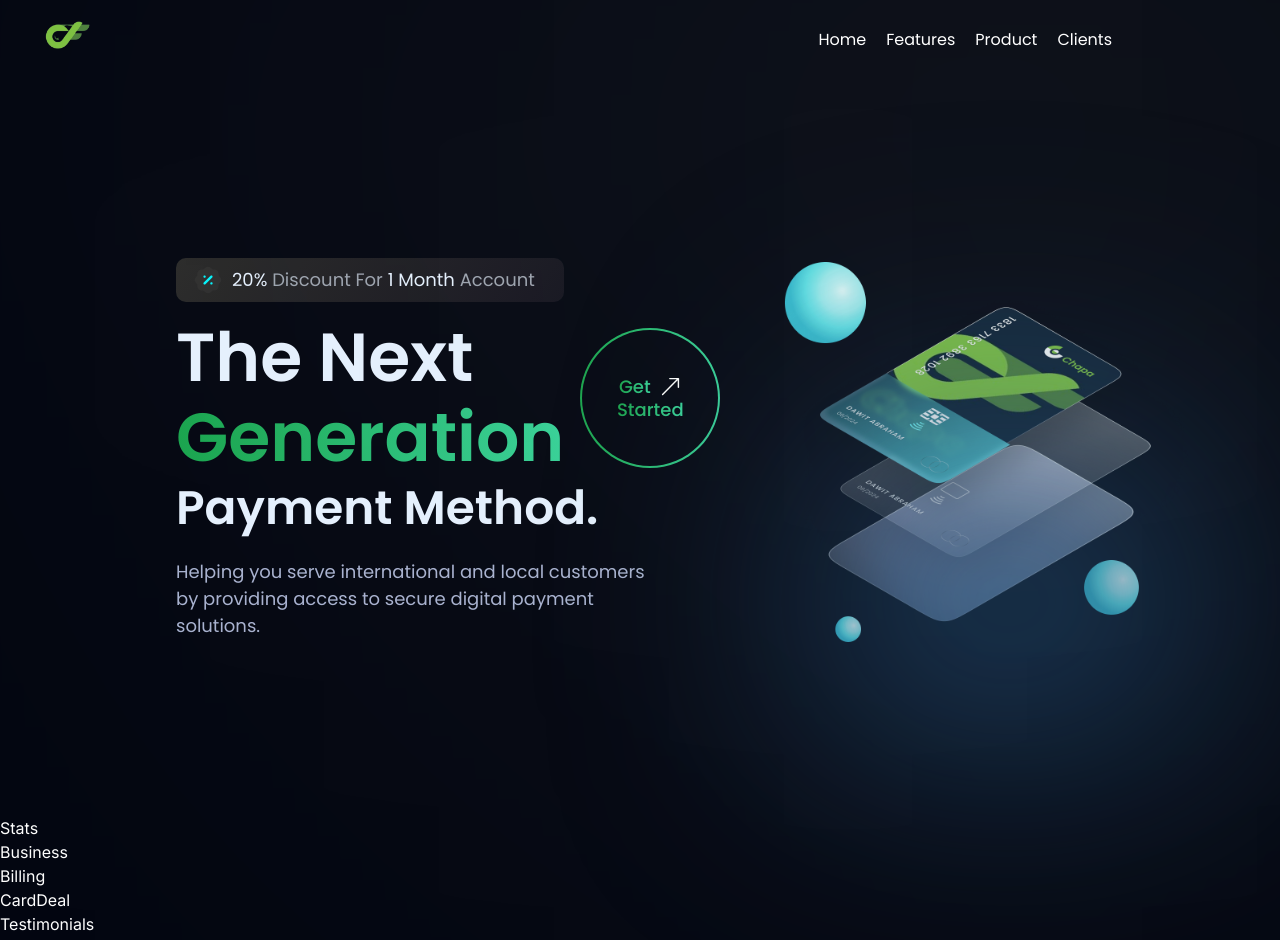
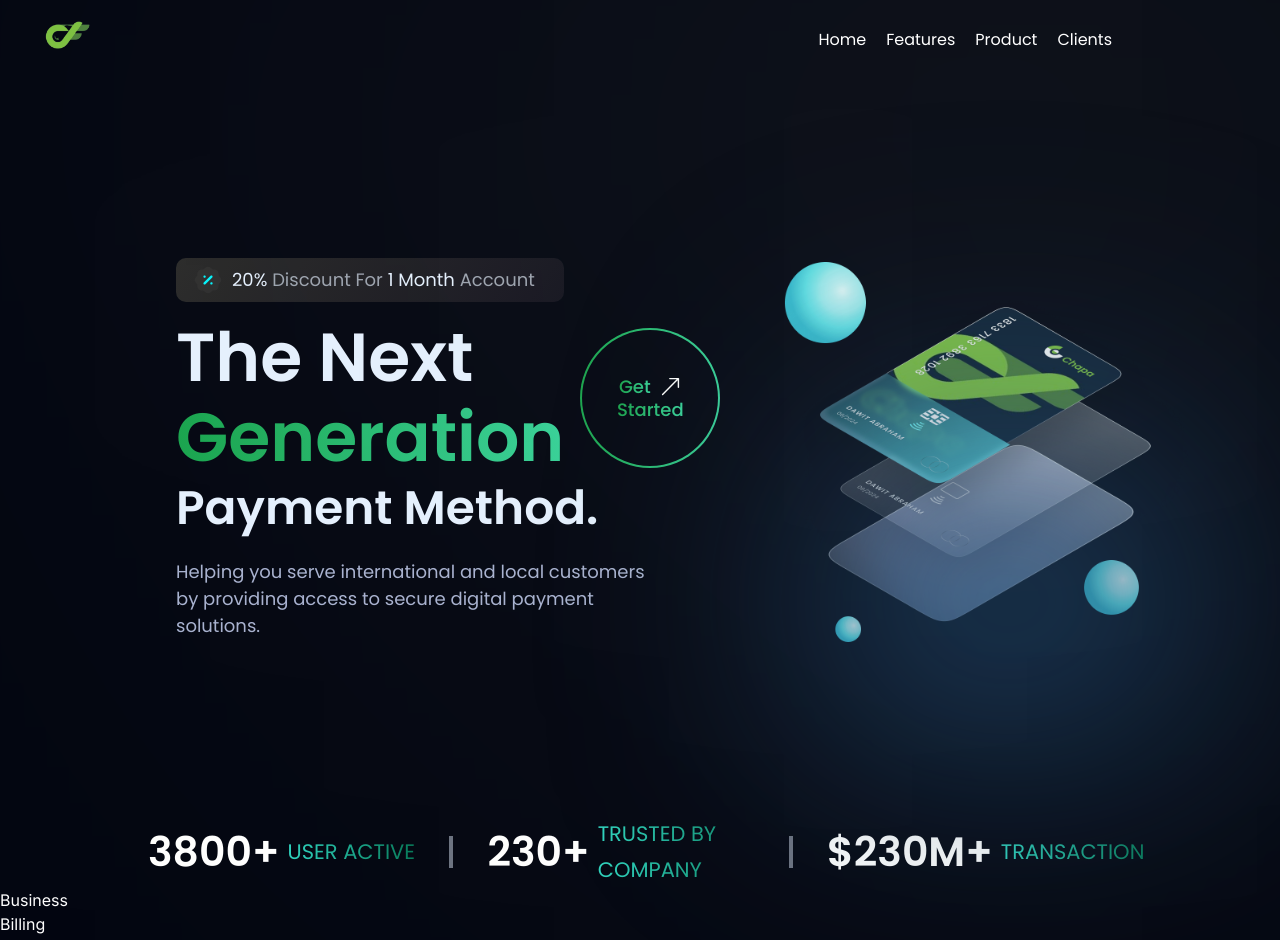
Before and after one commit to solo21-12/chapa, a Next.js app: page / in a window 1280 px wide. Shown: the top 940 px of the page. Built offline with nearby package versions, Linux system fonts and the light colour scheme.

Commit message:
stat section

```diff
--- a/components/Hero.tsx
+++ b/components/Hero.tsx
@@ -98,7 +98,7 @@ export default function Hero({}: Props) {
           alt="hero"
           width={500}
           height={500}
-          className=" object-contain w-[100%] h-[100%] z-50 "
+          className=" object-contain h-[100%] z-20 "
         />
         <div className=" absolute z-0 w-[40%] h-[35%] top-0 pink__gradient "></div>
         <div className=" absolute z-[1] w-[10%] h-[80%] rounded-full bottom-40 white__gradient "></div>
--- a/components/Stats.tsx
+++ b/components/Stats.tsx
@@ -1,9 +1,47 @@
-import React from 'react'
+import React from "react";
 
-type Props = {}
+type Props = {};
+type List = {
+  title: string;
+  subTitle: string;
+};
+
+const list: List[] = [
+  {
+    title: "3800+",
+    subTitle: "User Active",
+  },
+  {
+    title: "230+",
+    subTitle: "TRUSTED BY COMPANY",
+  },
+  {
+    title: "$230M+",
+    subTitle: "TRANSACTION",
+  },
+];
 
 export default function Stats({}: Props) {
   return (
-    <div>Stats</div>
-  )
+    <div>
+      <div className=" ss:mt-[100px] md:mt-0 flex w-[100%] px-5 md:w-[80%] mx-auto justify-between">
+        {list.map((item, i) => (
+          <div
+            key={i}
+            className=" flex gap-2 md:justify-between w-[31%] items-center align-middle"
+          >
+            <div className=" flex gap-2 justify-center items-center align-middle">
+              <h4 className=" font-poppins text-[12px] xs:leading-[53px] leading-[30px]  md:text-[41px] font-[600] md:leading-7">
+                {item.title}
+              </h4>
+              <p className=" font-poppins text-[10px] xs:text-[15px] md:text-[21px] font-[400] uppercase md:leading-9 bg-gradient-to-r from-teal-400 to-emerald-700 bg-clip-text text-transparent">
+                {item.subTitle}
+              </p>
+            </div>
+            {i < 2 && <div className={`h-8 w-1 bg-gray-500 `} />}
+          </div>
+        ))}
+      </div>
+    </div>
+  );
 }
--- a/tailwind.config.js
+++ b/tailwind.config.js
@@ -26,7 +26,8 @@ module.exports = {
         White: "#e6f1ff",
         Green: "#64ffda",
         chapa:"#7DC242",
-        chapGray:'(255, 255, 255, 0.60)'
+        chapGray:'(255, 255, 255, 0.60)',
+        test:'radial-gradient(64.33% 64.33% at 71.16% 35.69%, #DEF9FA 0.89%, #BEF3F5 17.23%, #9DEDF0 42.04%, #7DE7EB 55.12%, #5CE1E6 71.54%, #33BBCF 100%);'
       },
       fontFamily: {
         poppins: ["Poppins", "sans-serif"],
```
